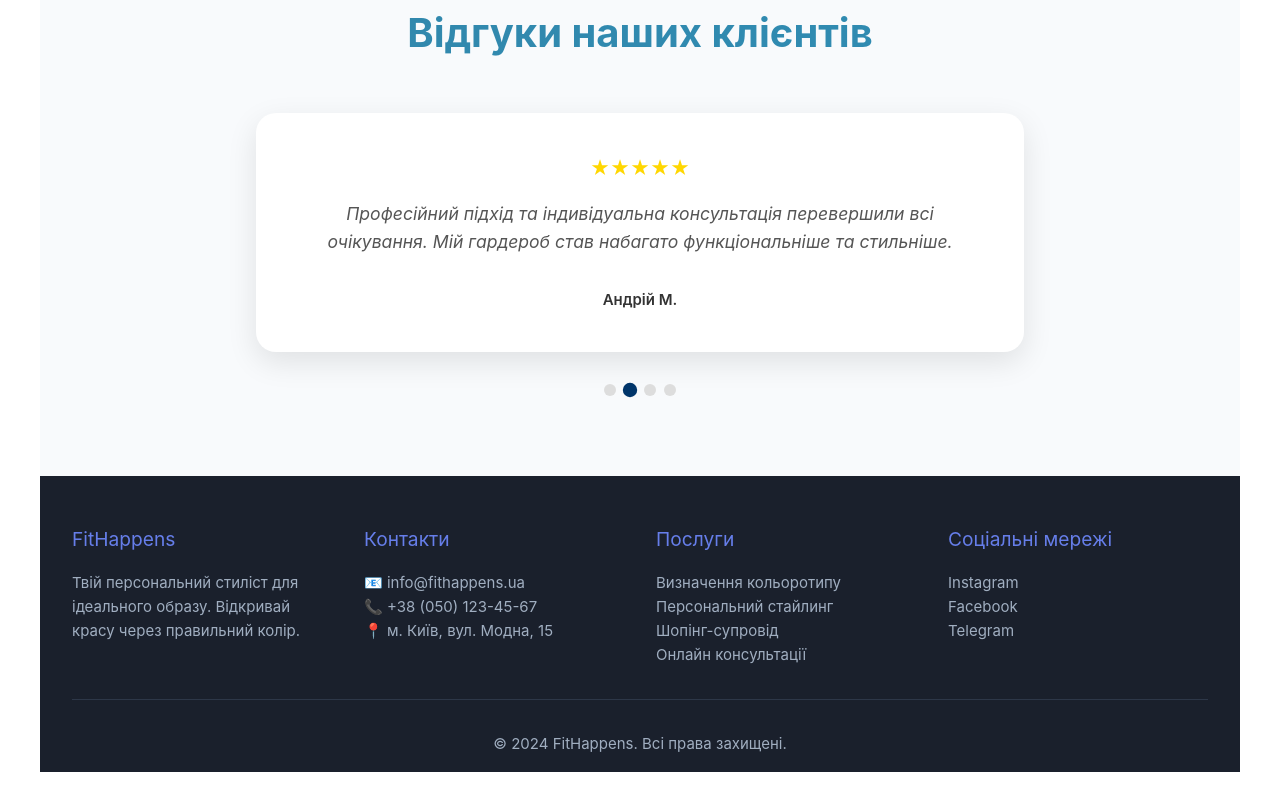
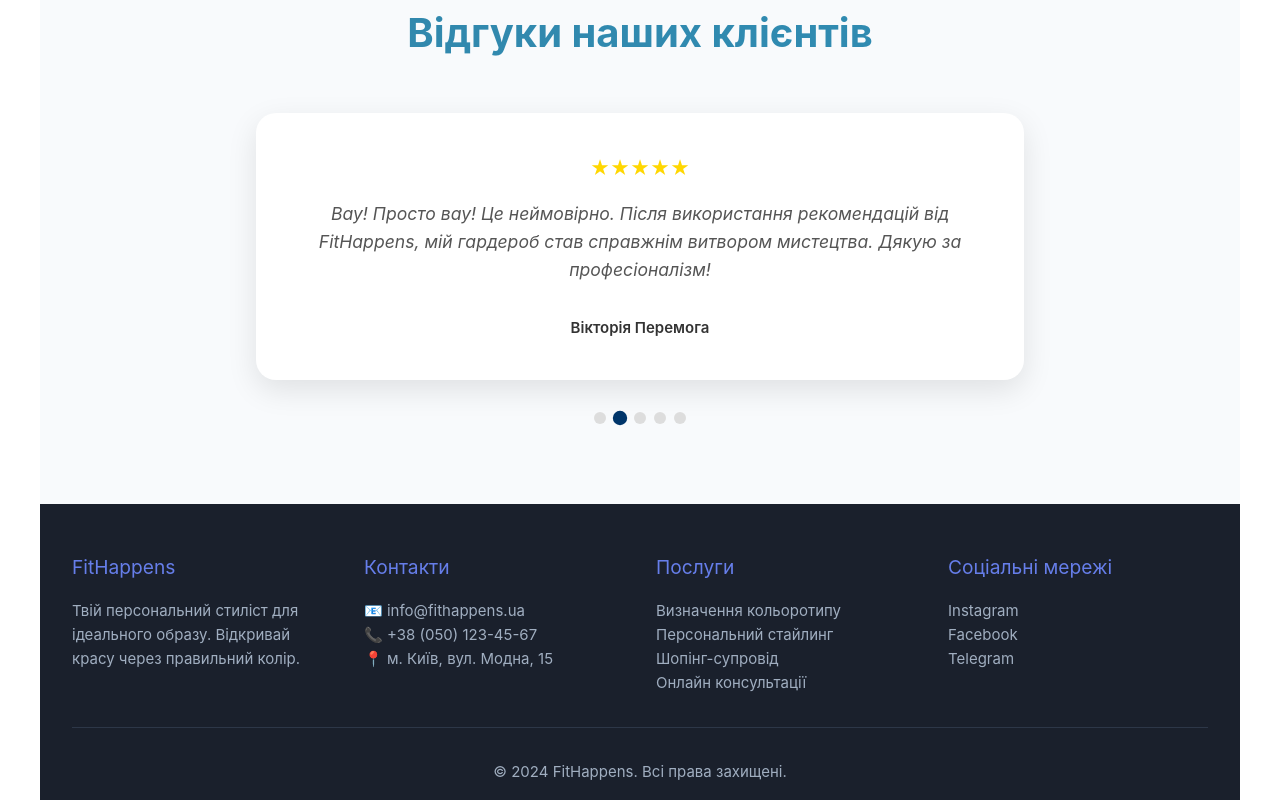
Before and after one commit to DakotaOlha/fitHappens, a Vue app in the folder fithappens/: page / in a window 1280 px wide. Shown: the part 2113-2913 px from the top of the page. Before the commit the page ends 2885 px from the top, so only its background shows below. Built offline with nearby package versions, Linux system fonts and the light colour scheme.

Commit message:
bula ne bula

```diff
--- a/fithappens/src/components/HomePage.vue
+++ b/fithappens/src/components/HomePage.vue
@@ -169,6 +169,10 @@ const reviews = ref([
   {
     text: "Дякую FitHappens за неймовірну трансформацію! Тепер я точно знаю, які кольори мені підходять, і отримую компліменти щодня. Рекомендую всім!",
     author: "Олена К."
+  },
+   {
+    text: "Вау! Просто вау! Це неймовірно. Після використання рекомендацій від FitHappens, мій гардероб став справжнім витвором мистецтва. Дякую за професіоналізм!",
+    author: "Вікторія Перемога"
   },
   {
     text: "Професійний підхід та індивідуальна консультація перевершили всі очікування. Мій гардероб став набагато функціональніше та стильніше.",
```
